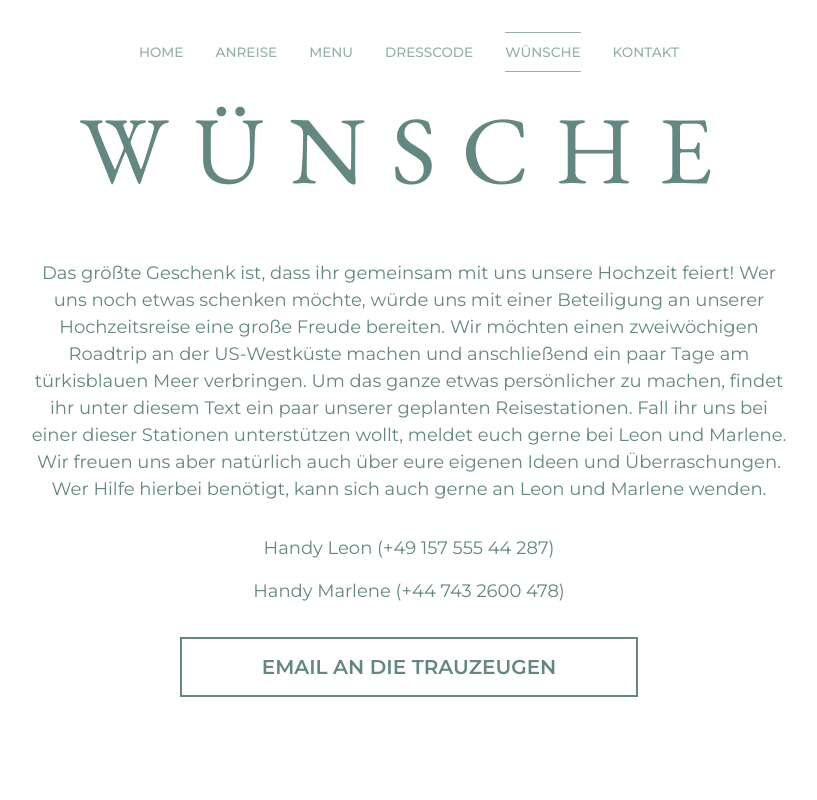
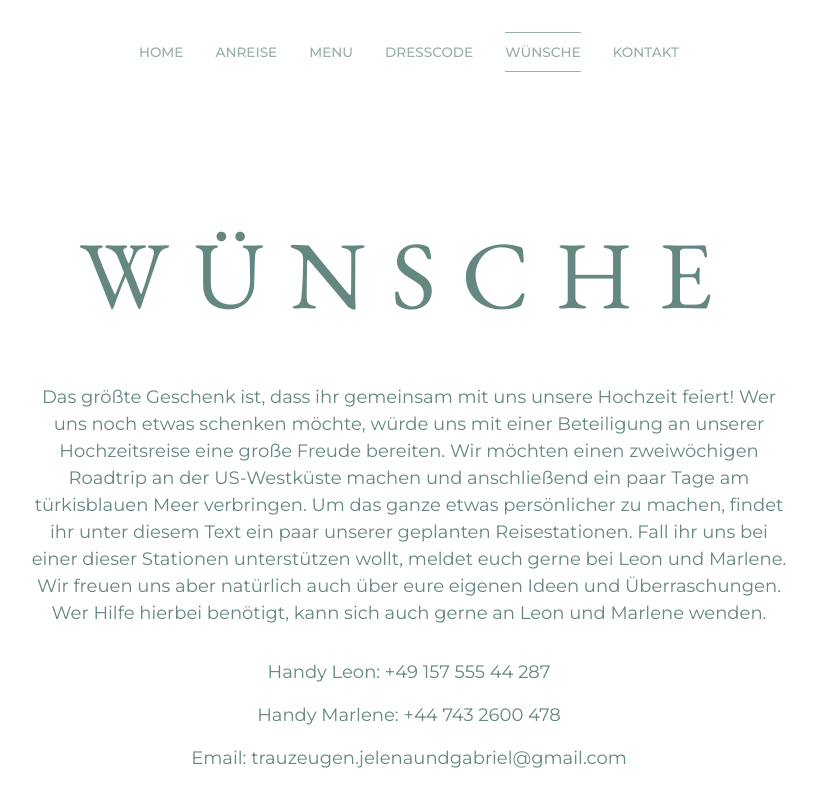
Before and after one commit to lunarcroissant/jelle-und-gabriel, a React (Create React App) app: page /gifts in a window 1280 px wide. Shown: the top 800 px of the page, without its empty margins (231-1048 px from the left). Built offline with nearby package versions, Linux system fonts and the light colour scheme.

Commit message:
FIX: Updated gifts page content

```diff
--- a/src/pages/Gifts/Gifts.css
+++ b/src/pages/Gifts/Gifts.css
@@ -1,8 +1,9 @@
 .gifts {
-  height: 100vh;
+  min-height: 100vh;
   width: 100vw;
   position: fixed;
   z-index: -1;
+  margin-top: 100px;
 }
 .gifts__subheader {
   max-width: 800px;
@@ -10,15 +11,17 @@
   padding: 0 1rem;
 }
 .gifts__content {
-  padding-top: 700px;
+  transform: translateY(700px);
+  padding-bottom: 700px;
 }
 
 @media screen and (max-width: 768px) {
   .gifts {
-    height: auto;
-    padding-top: 200px;
+    min-height: 50vh;
   }
   .gifts__content {
+    transform: translateY(20vh);
     padding-top: 40vh;
+    padding-bottom: 500px;
   }
 }
--- a/src/pages/Gifts/Gifts.scss
+++ b/src/pages/Gifts/Gifts.scss
@@ -1,31 +1,38 @@
 .gifts {
-  height: 100vh;
+  min-height: 100vh;
   width: 100vw;
   position: fixed;
   z-index: -1;
+  margin-top: 100px;
 
   &__subheader {
     max-width: 800px;
     text-transform: none !important;
     padding: 0 1rem;
+
   }
 
   &__content {
     // padding-top: 70vh;
-    padding-top: 700px;
+    // padding-top: 700px;
+    transform: translateY(700px);
+    padding-bottom: 700px;
   }
 }
 
 @media screen and (max-width: 768px) {
   .gifts {
-    height: auto;
-    padding-top: 200px;
+    min-height: 50vh;
+
+    // padding-top: 200px;
     &__subheader {
       // text-align: left;
     }
 
     &__content {
+      transform: translateY(20vh);
       padding-top: 40vh;
+      padding-bottom: 500px;
     }
   }
 }
--- a/src/pages/Gifts/Gifts.tsx
+++ b/src/pages/Gifts/Gifts.tsx
@@ -15,7 +15,7 @@ interface IProps {
 
 const testCard = [
   {
-    text: "Flug, DE – USA",
+    text: "Flug in die USA",
     imageSource: "gifts/USA.jpg",
     subText: null,
     button: false,
@@ -78,7 +78,7 @@ const testCard = [
     buttonText: null,
   },
   {
-    text: "Rückflug, USA – DE",
+    text: "Rückflug nach Deutschland",
     imageSource: "gifts/flight.jpeg",
     subText: null,
     button: false,
@@ -132,21 +132,27 @@ const Gifts = () => {
             <div className="col">
               <Text
                 theme="primary-colour"
-                text="Handy Leon (+49 157 555 44 287)"
+                text="Handy Leon: +49 157 555 44 287"
                 textSize={TextSize.sm}
               />
               <VerticalSpacing size="sm" />
               <Text
                 theme="primary-colour"
-                text="Handy Marlene (+44 743 2600 478)"
+                text="Handy Marlene: +44 743 2600 478"
                 textSize={TextSize.sm}
               />
-              <VerticalSpacing size="md" />
+              <VerticalSpacing size="sm" />
+              <Text
+                theme="primary-colour"
+                text="Email: trauzeugen.jelenaundgabriel@gmail.com"
+                textSize={TextSize.sm}
+              />
+              {/* <VerticalSpacing size="md" />
               <Button
                 buttonVariant={ButtonType.secondaryLight}
                 text="Email an die Trauzeugen"
                 href="mailto:trauzeugen.jelenaundgabriel@gmail.com"
-              />
+              /> */}
               {isMobile ? <VerticalSpacing size="xxl" /> : null}
             </div>
           </div>
```
